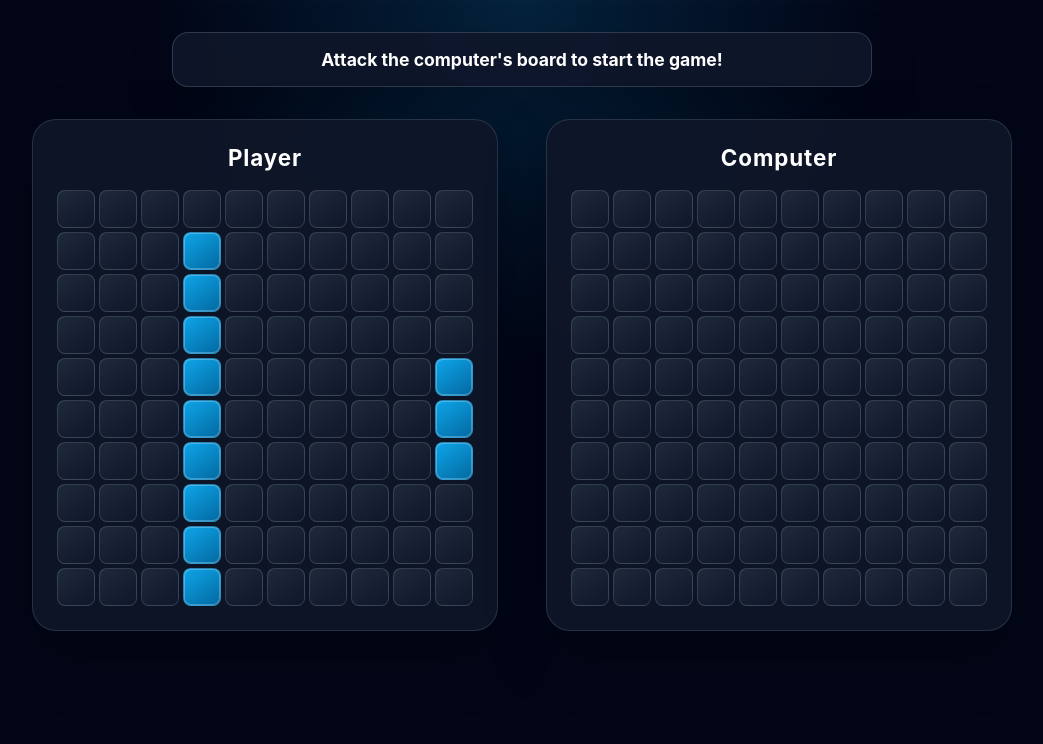
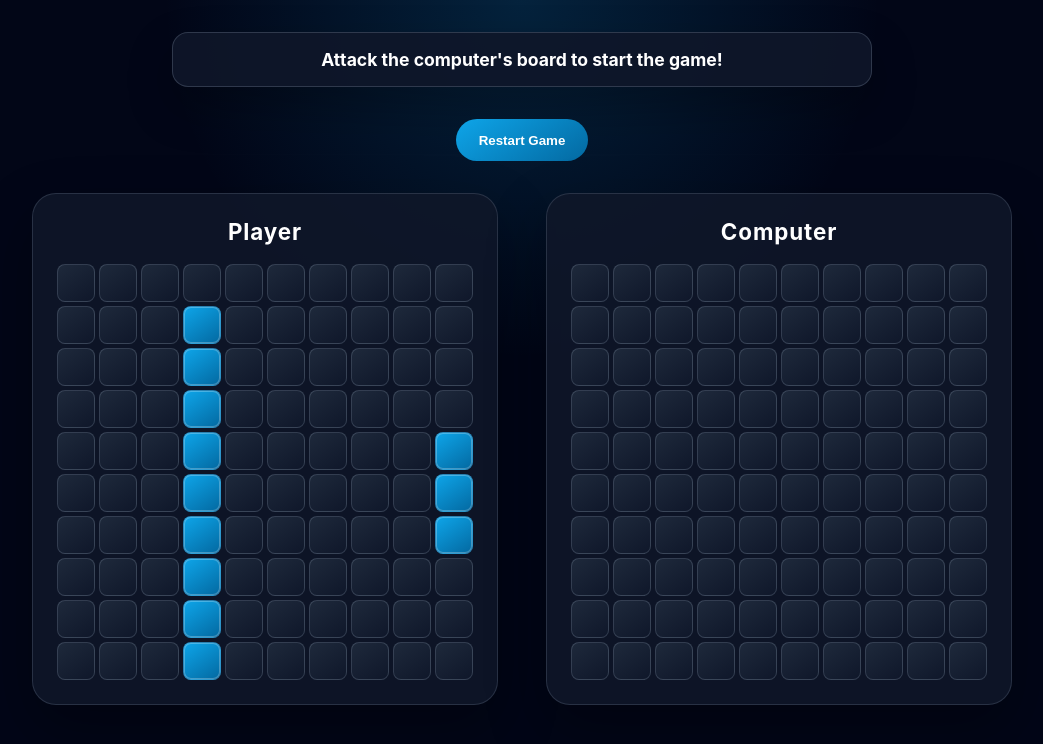
Before and after one commit to BUSISWABILIBILI/battleship, a website built with Vite: page index.html in a window 1280 px wide. Shown: the whole page, without its empty margins (118-1161 px from the left). Built offline with nearby package versions, Linux system fonts and the light colour scheme.

Commit message:
feat: add restart game button

```diff
--- a/src/main.js
+++ b/src/main.js
@@ -9,6 +9,15 @@ const statusMessage = document.createElement("div");
 statusMessage.classList.add("status-message");
 statusMessage.textContent = "Attack the computer's board to start the game!";
 app.before(statusMessage);
+
+const restartButton = document.createElement("button");
+restartButton.classList.add("restart-button");
+restartButton.textContent = "Restart Game";
+statusMessage.after(restartButton);
+
+restartButton.addEventListener("click", () => {
+  window.location.reload();
+});
 
 let gameOver = false;
 
--- a/src/style.css
+++ b/src/style.css
@@ -95,6 +95,22 @@ h2 {
   opacity: 0.8;
 }
 
+.restart-button {
+  display: block;
+  margin: 0 auto 2rem;
+  padding: 0.85rem 1.4rem;
+  font-weight: 700;
+  color: #ffffff;
+  background: linear-gradient(145deg, #0ea5e9, #0369a1);
+  border: none;
+  border-radius: 999px;
+  cursor: pointer;
+}
+
+.restart-button:hover {
+  transform: translateY(-2px);
+}
+
 @media (max-width: 600px) {
   body {
     padding: 1rem;
```
